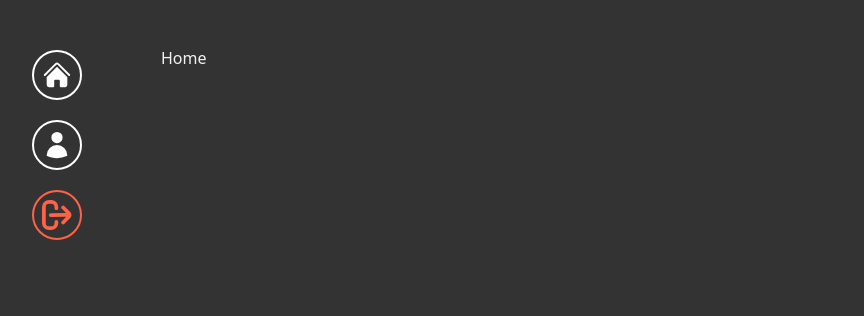
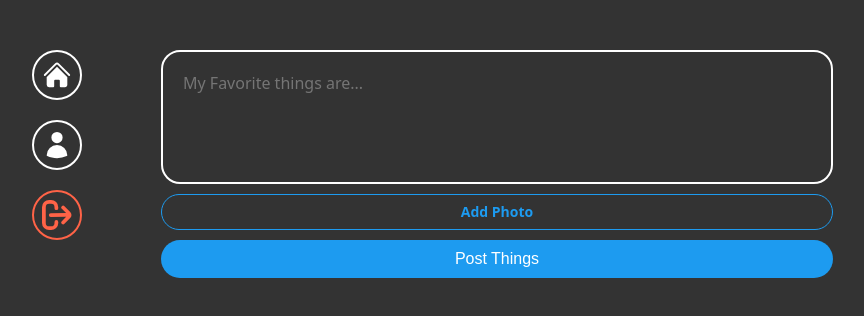
Before and after one commit to pollyjean/myfav, a React (Vite) app: page / in a window 1280 px wide. Shown: the top 316 px of the page, without its empty margins (237-1101 px from the left). Built offline with nearby package versions, Linux system fonts and the light colour scheme; no server answers; sample sign-in values are in the browser's storage.

Commit message:
:art: Make posting area

```diff
--- /dev/null
+++ b/src/components/PostArticle.tsx
@@ -0,0 +1,100 @@
+import React, { useState } from "react";
+import styled from "styled-components";
+
+const PostArticle = () => {
+  const [isLoading, setIsLoading] = useState(false);
+  const [post, setPost] = useState("");
+  const [file, setFile] = useState<File | null>(null);
+  const onChange = (e: React.ChangeEvent<HTMLTextAreaElement>) => {
+    setPost(e.target.value);
+  };
+  const onFileChange = (e: React.ChangeEvent<HTMLInputElement>) => {
+    const { files } = e.target;
+    if (files && files.length === 1) {
+      setFile(files[0]);
+    }
+  };
+
+  return (
+    <Form>
+      <TextArea
+        placeholder="My Favorite things are..."
+        maxLength={140}
+        rows={5}
+        value={post}
+        onChange={onChange}
+      />
+      <AttachFileLabel htmlFor="file">
+        {file ? "Photo Added" : "Add Photo"}
+      </AttachFileLabel>
+      <AttachFileInput
+        type="file"
+        id="file"
+        accept="image/*"
+        onChange={onFileChange}
+      />
+      <SubmitButton type="submit">
+        {isLoading ? "Posting..." : "Post Things"}
+      </SubmitButton>
+    </Form>
+  );
+};
+
+const Form = styled.form`
+  display: flex;
+  flex-direction: column;
+  gap: 0.625rem;
+`;
+
+const TextArea = styled.textarea`
+  border: 2px solid white;
+  padding: 1.25rem;
+  border-radius: 1.2rem;
+  background-color: transparent;
+  color: white;
+  width: 100%;
+  resize: none;
+  font-family: system-ui, -apple-system, BlinkMacSystemFont, "Segoe UI", Roboto,
+    Oxygen, Ubuntu, Cantarell, "Open Sans", "Helvetica Neue", sans-serif;
+  &::placeholder {
+    font-size: 1rem;
+    font-family: system-ui, -apple-system, BlinkMacSystemFont, "Segoe UI",
+      Roboto, Oxygen, Ubuntu, Cantarell, "Open Sans", "Helvetica Neue",
+      sans-serif;
+  }
+  &:focus {
+    outline: none;
+    border-color: #1d9bf0;
+  }
+`;
+
+const AttachFileLabel = styled.label`
+  padding: 0.625rem 0px;
+  color: #1d9bf0;
+  text-align: center;
+  border-radius: 1.25rem;
+  border: 1px solid #1d9bf0;
+  font-size: 0.875rem;
+  font-weight: 600;
+  cursor: pointer;
+`;
+
+const AttachFileInput = styled.input`
+  display: none;
+`;
+
+const SubmitButton = styled.button`
+  background-color: #1d9bf0;
+  color: white;
+  border: 0;
+  padding: 0.625rem 0px;
+  border-radius: 1.25rem;
+  font-size: 1rem;
+  cursor: pointer;
+  &:hover,
+  &:active {
+    opacity: 0.8;
+  }
+`;
+
+export default PostArticle;
--- a/src/router/Home.tsx
+++ b/src/router/Home.tsx
@@ -1,5 +1,14 @@
+import styled from "styled-components";
+import PostArticle from "../components/PostArticle";
+
 const Home = () => {
-  return <h2>Home</h2>;
+  return (
+    <Wrapper>
+      <PostArticle />
+    </Wrapper>
+  );
 };
 
+const Wrapper = styled.div``;
+
 export default Home;
```
